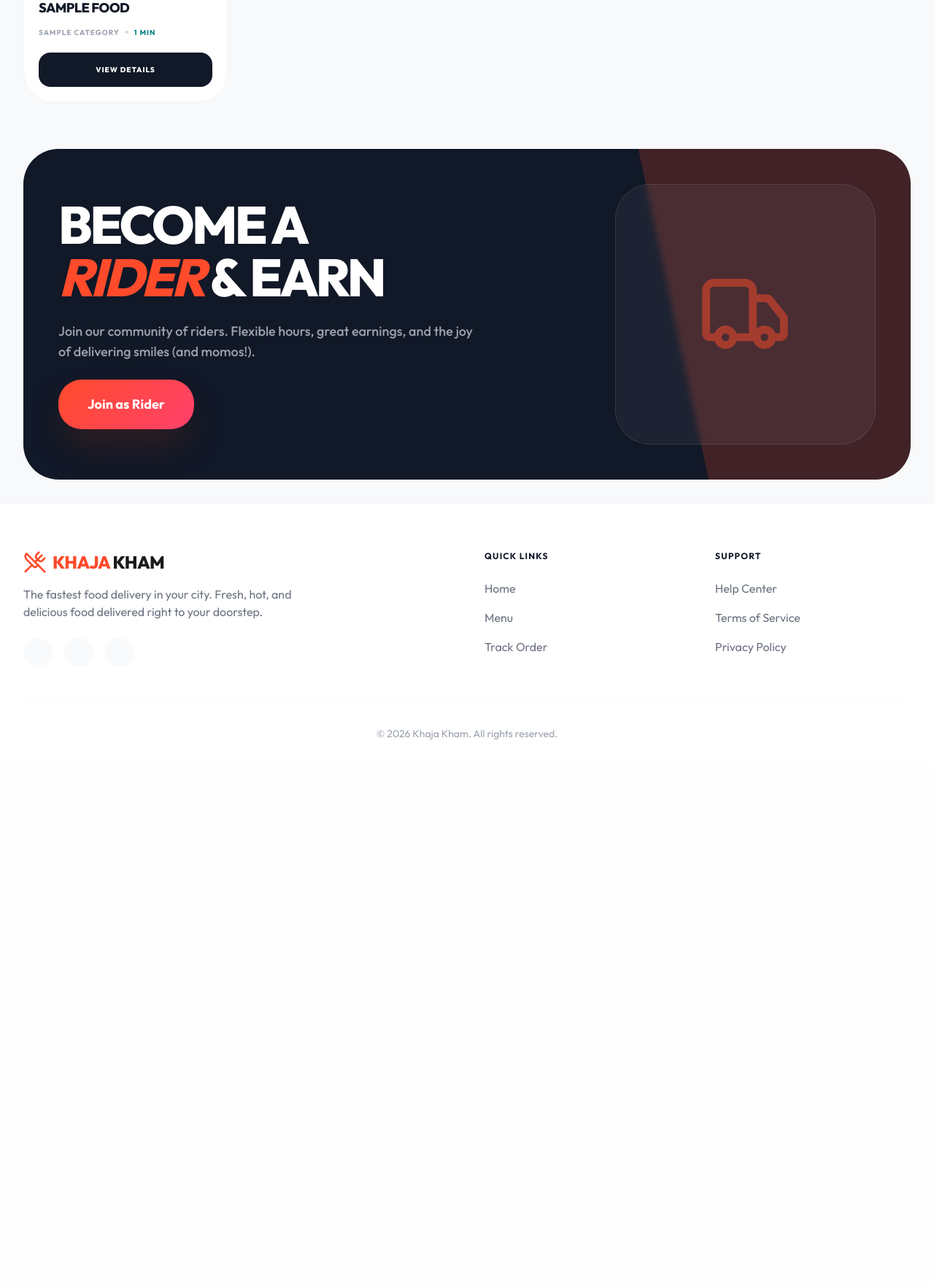
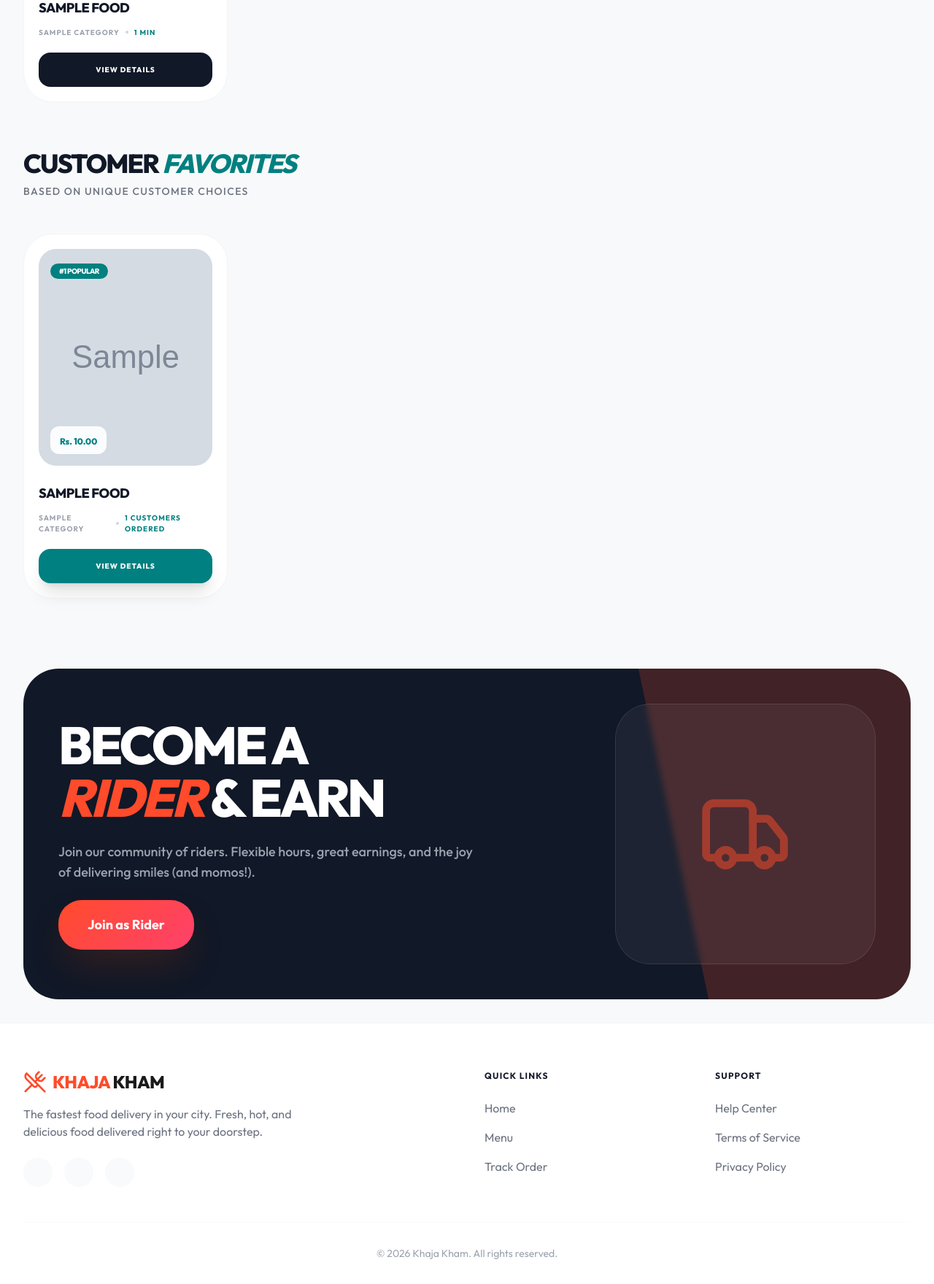
Before and after one commit to Saurav-627/Food-Ordering-System, a Django app: page / in a window 1280 px wide. Shown: the part 1569-3328 px from the top of the page at 73% size. Before the commit the page ends 2582 px from the top, so only its background shows below. Run offline with Django 5.2, Linux system fonts and the light colour scheme; tables that the repository leaves empty hold one stand-in row (values such as "Sample post"); grey boxes marked "Sample" are stand-in pictures; some libraries are stand-ins or nearby versions.

Commit message:
feat: implement food sorting and customer favorites recommendation algorithm with frequency counting

```diff
--- a/core/views.py
+++ b/core/views.py
@@ -1,20 +1,28 @@
 from django.shortcuts import render, get_object_or_404, redirect
 from foods.models import Category, Food, Rating
 from django.contrib.auth.decorators import login_required
-from django.db.models import Q
+from django.db.models import Q, Count
 
 def home(request):
     categories = Category.objects.all()
-    featured_foods = Food.objects.filter(is_available=True).order_by('?')[:4] # Random for now
+    featured_foods = Food.objects.filter(is_available=True).order_by('?')[:4]
+
+    # Frequency Counting Algorithm for Most Preferred Items
+    most_preferred = Food.objects.annotate(
+        unique_customer_count=Count('order_items__order__user', distinct=True)
+    ).order_by('-unique_customer_count')[:4]
+
     context = {
         'categories': categories,
         'featured_foods': featured_foods,
+        'most_preferred': most_preferred,
     }
     return render(request, 'core/home.html', context)
 
 def food_list(request):
     category_slug = request.GET.get('category')
     search_query = request.GET.get('search')
+    sort_by = request.GET.get('sort')
 
     foods = Food.objects.filter(is_available=True)
 
@@ -22,7 +30,20 @@ def food_list(request):
         foods = foods.filter(category__slug=category_slug)
 
     if search_query:
+        # Binary Search / Linear Search (LIKE Query)
         foods = foods.filter(Q(name__icontains=search_query) | Q(description__icontains=search_query))
+
+    # Quick Sort / Merge Sort (Internal SQL Sort)
+    if sort_by == 'price_low':
+        foods = foods.order_by('price')
+    elif sort_by == 'price_high':
+        foods = foods.order_by('-price')
+    elif sort_by == 'name_az':
+        foods = foods.order_by('name')
+    elif sort_by == 'name_za':
+        foods = foods.order_by('-name')
+    else:
+        foods = foods.order_by('-created_at')
 
     categories = Category.objects.all()
 
@@ -31,6 +52,7 @@ def food_list(request):
         'categories': categories,
         'current_category': category_slug,
         'search_query': search_query,
+        'current_sort': sort_by,
     }
     return render(request, 'core/food_list.html', context)
 
--- a/orders/models.py
+++ b/orders/models.py
@@ -75,7 +75,7 @@ class Order(models.Model):
 
 class OrderItem(models.Model):
     order = models.ForeignKey(Order, on_delete=models.CASCADE, related_name='items')
-    food = models.ForeignKey(Food, on_delete=models.CASCADE)
+    food = models.ForeignKey(Food, on_delete=models.CASCADE, related_name='order_items')
     quantity = models.PositiveIntegerField()
     price_at_order = models.DecimalField(max_digits=10, decimal_places=2)
 
--- a/templates/core/home.html
+++ b/templates/core/home.html
@@ -182,6 +182,65 @@
     </div>
 </div>
 
+<!-- Customer Favorites (Frequency Counting Algorithm) -->
+<div class="mb-24">
+    <div class="flex flex-col md:flex-row md:justify-between md:items-end gap-6 mb-12">
+        <div>
+            <h2 class="text-4xl font-black text-gray-900 tracking-tighter uppercase">Customer <span
+                    class="text-teal italic">Favorites</span></h2>
+            <p class="text-gray-500 font-medium text-sm mt-2 uppercase tracking-widest">Based on unique customer choices</p>
+        </div>
+    </div>
+
+    <div class="grid grid-cols-1 sm:grid-cols-2 lg:grid-cols-4 gap-8">
+        {% for food in most_preferred %}
+        <div
+            class="group relative bg-white rounded-[2.5rem] p-5 border border-gray-100 hover:border-teal/20 transition-all duration-500 hover:shadow-2xl hover:shadow-teal-50">
+            <div class="relative aspect-[4/5] rounded-3xl overflow-hidden mb-6 bg-gray-50">
+                {% if food.image %}
+                <img src="{{ food.image.url }}"
+                    class="w-full h-full object-cover transform group-hover:scale-110 transition-transform duration-700"
+                    alt="{{ food.name }}">
+                {% else %}
+                <div class="w-full h-full flex items-center justify-center text-gray-200">
+                    <i data-lucide="utensils" class="w-20 h-20 opacity-20"></i>
+                </div>
+                {% endif %}
+
+                <div class="absolute top-4 left-4 z-10">
+                    <span class="bg-teal text-white text-[10px] font-black px-3 py-1 rounded-full uppercase tracking-tighter">
+                        #{{ forloop.counter }} Popular
+                    </span>
+                </div>
+
+                <div
+                    class="absolute bottom-4 left-4 bg-white/90 backdrop-blur px-3 py-1.5 rounded-xl border border-white/50">
+                    <span class="text-xs font-black text-teal">Rs. {{ food.price }}</span>
+                </div>
+            </div>
+
+            <div class="space-y-3">
+                <h3
+                    class="text-lg font-black text-gray-900 group-hover:text-teal transition-colors uppercase tracking-tight truncate">
+                    {{ food.name }}</h3>
+                <div class="flex items-center gap-2 text-[10px] font-bold text-gray-400 uppercase tracking-widest">
+                    <span>{{ food.category.name }}</span>
+                    <span class="w-1 h-1 bg-gray-300 rounded-full"></span>
+                    <span class="text-teal">{{ food.unique_customer_count }} Customers Ordered</span>
+                </div>
+
+                <div class="pt-2 flex gap-2">
+                    <a href="{% url 'food_detail' food.slug %}"
+                        class="flex-1 bg-teal text-white text-[10px] font-black py-4 rounded-2xl text-center hover:bg-teal-600 transition-colors uppercase tracking-widest shadow-xl shadow-teal-100">
+                        View Details
+                    </a>
+                </div>
+            </div>
+        </div>
+        {% endfor %}
+    </div>
+</div>
+
 {% if not user.is_authenticated %}
 <!-- Special Promotion -->
 <div class="bg-gray-900 rounded-[3rem] p-12 relative overflow-hidden group">
```
Also changed, not shown: DOCUMENTATION.md (+14 -0 lines), templates/core/food_list.html (+16 -0 lines).
